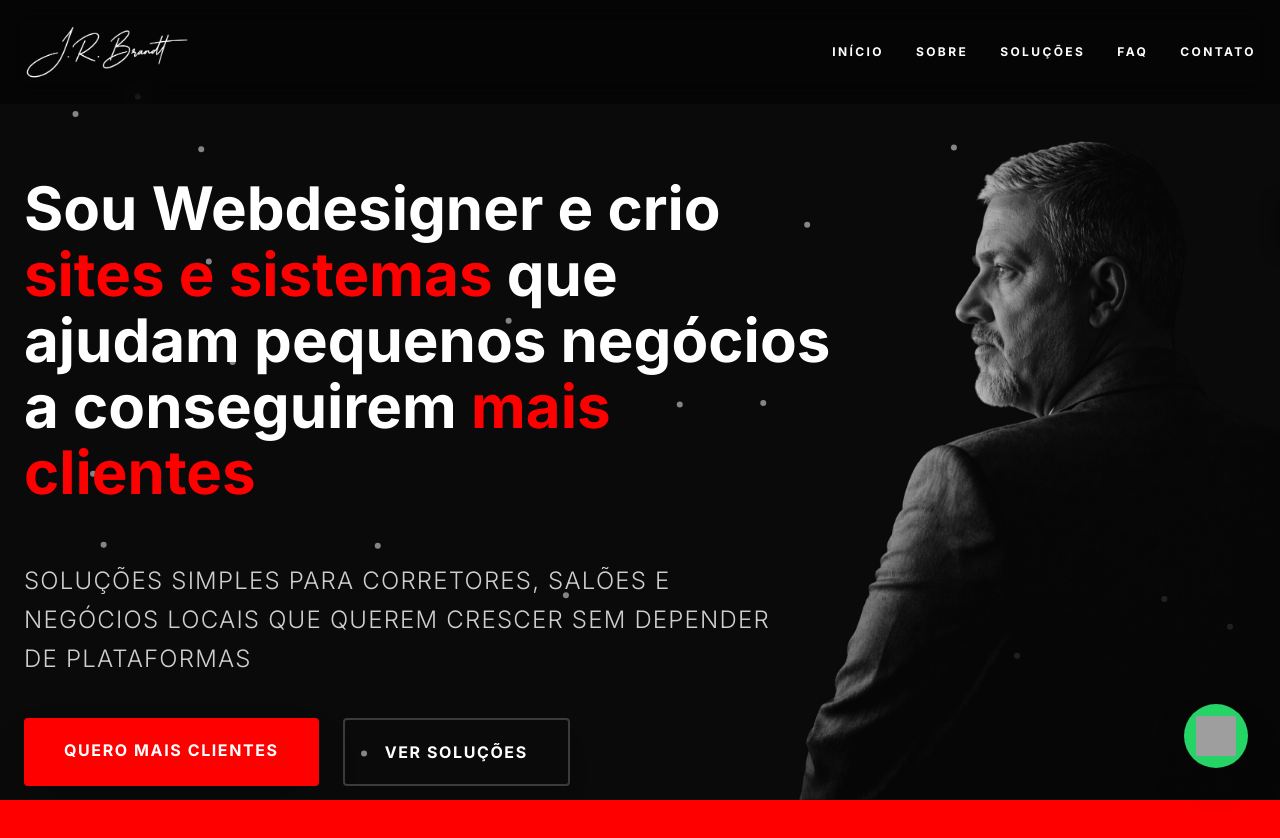
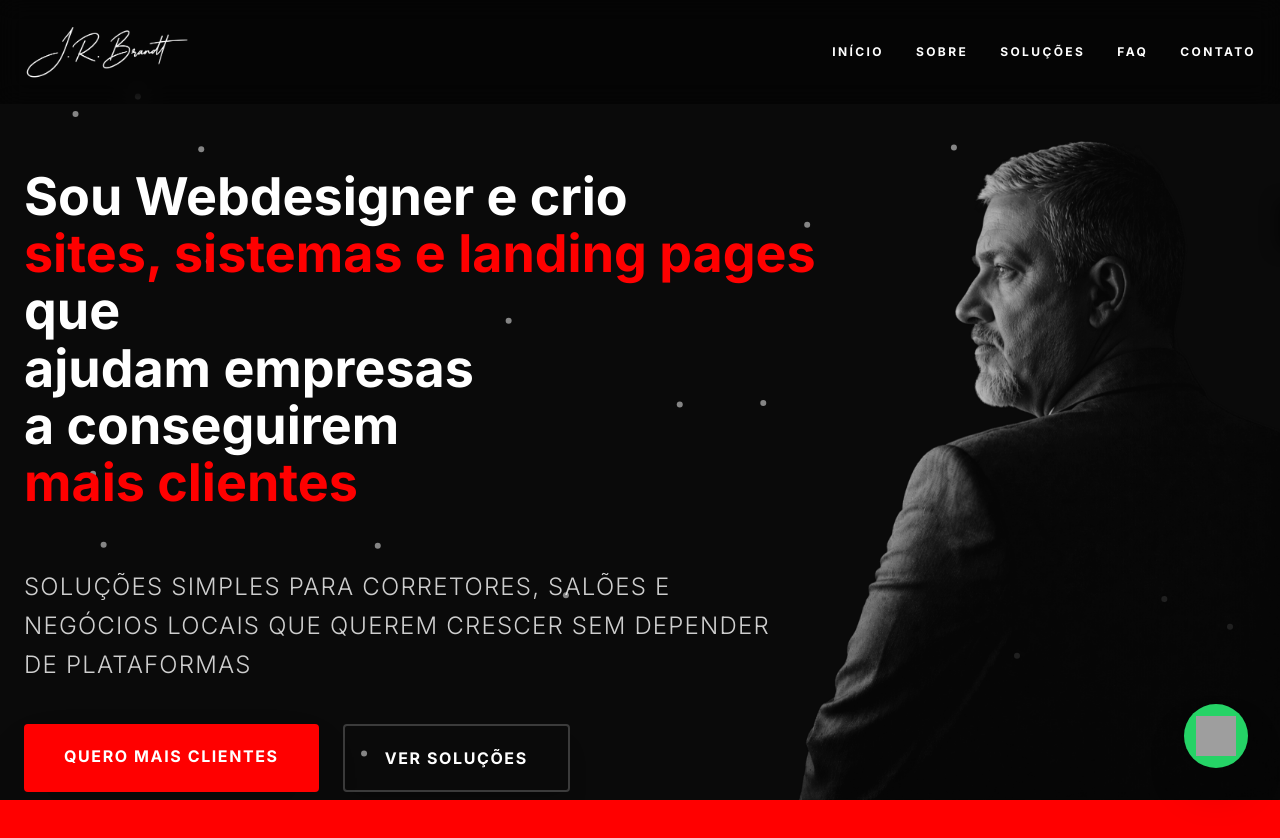
Before and after one commit to jrmacbrandt/J.Roberto, a React (Vite) app: page / in a window 1280 px wide. Shown: the top 838 px of the page. Built offline with nearby package versions, Linux system fonts and the light colour scheme; grey boxes are pictures that could not be loaded; a web font is replaced by a local one.

Commit message:
content: update hero text and adjust font size for fit

```diff
--- a/src/App.tsx
+++ b/src/App.tsx
@@ -222,11 +222,12 @@ const Header = () => {
         {/* Lado Esquerdo: Textos e Botões */}
         <div className="md:col-span-8 text-center md:text-left z-20 space-y-2 md:space-y-8 flex flex-col items-center md:items-start order-1 md:order-none">
           <div className="header-content order-1 md:order-none">
-            <h1 className="text-[32px] sm:text-[42px] md:text-[60px] font-bold leading-[1.1] mb-6">
+            <h1 className="text-[28px] sm:text-[36px] md:text-[44px] lg:text-[52px] font-bold leading-[1.1] mb-6">
               Sou Webdesigner e crio <br className="hidden md:block" />
-              <span className="color">sites e sistemas</span> que <br className="hidden md:block" />
-              ajudam pequenos negócios <br className="hidden md:block" />
-              a conseguirem <span className="color">mais clientes</span>
+              <span className="color">sites, sistemas e landing pages</span> que <br className="hidden md:block" />
+              ajudam empresas <br className="hidden md:block" />
+              a conseguirem <br className="hidden md:block" />
+              <span className="color">mais clientes</span>
             </h1>
           </div>
 
```
